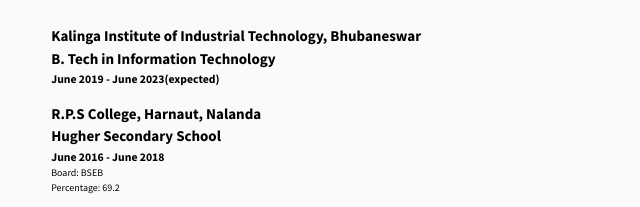
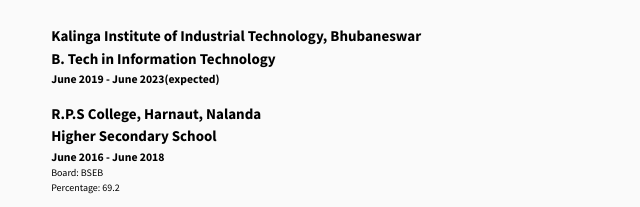
Before and after one commit to risacker/MyPortfolio, a website: page index.html in a window 1280 px wide. Shown: the part 1280-1487 px from the top of the page, 0-640 px from the left. Drawn offline with Linux system fonts and the light colour scheme.

Commit message:
changes done

```diff
--- a/index.html
+++ b/index.html
@@ -172,7 +172,7 @@
               <br>
               <div class="education-block">
                 <h1>R.P.S College, Harnaut, Nalanda</h1>
-                <h2>Hugher Secondary School</h2>
+                <h2>Higher Secondary School</h2>
                 <h3>June 2016 - June 2018 </h3>
                   <ul>
                       <li>
```
